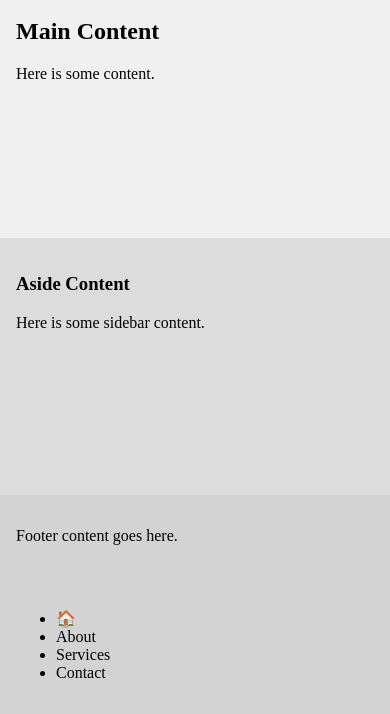
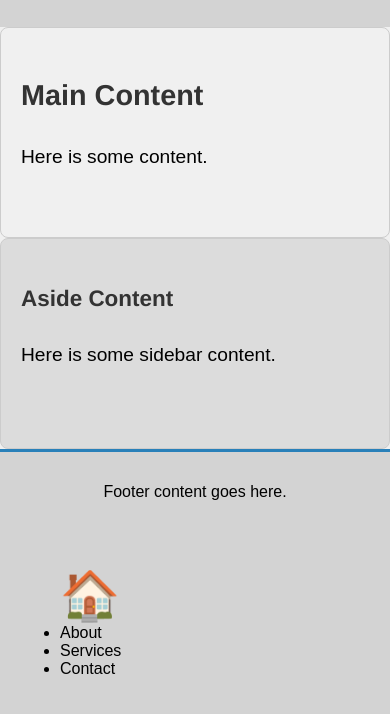
Before and after one commit to Rahmaabdelrazeq/alx_html_css, a plain HTML site: page css_basic/index.html in a window 390 px wide. Shown: the part 130-844 px from the top of the page. Drawn offline with Linux system fonts and the light colour scheme; files that its build step writes are made by us from their sources.

Commit message:
Update styles.css

```diff
--- a/css_basic/styles.css
+++ b/css_basic/styles.css
@@ -30,9 +30,9 @@ article {
   height: 300px;
 }
 
-/* <aside> will take up 1/3 of the width */
+
 aside {
-  flex: 1;                 /* Make aside take up 1 part */
+  flex: 1;
   padding: 1rem;
   overflow-y: auto;
   background-color: #dcdcdc;
@@ -41,12 +41,74 @@ aside {
 
 @media (max-width: 768px) {
   main {
-    flex-direction: column; /* Stack the article and aside vertically on smaller screens */
+    flex-direction: column;
   }
 
   article {
-    flex: 1; /* Take up full width on small screens */
+    flex: 1;
   }
+.logo {
+  font-size: 3rem;
+  color: #2c3e50;
+  margin-right: 10px;
+  display: inline-block;
+}
+body {
+  background-color: #f0f0f0;
+  font-family: Arial, sans-serif;
+  margin: 0;
+}
+
+header {
+  background-color:
+  color: white;
+  padding: 20px;
+}
+
+footer {
+  background-color:
+  color: white;
+  text-align: center;
+  padding: 15px;
+}
+h1, h2, h3 {
+  font-family: 'Helvetica Neue', sans-serif;
+  color: #333;
+}
+
+article, aside {
+  font-size: 1.2rem;
+  line-height: 1.6;
+}
+article, aside {
+  border: 1px solid #ccc;
+  padding: 20px;
+  border-radius: 8px;
+}
+
+footer {
+  border-top: 3px solid #2980b9;
+}
+a {
+  color: #2980b9;
+  text-decoration: none;
+}
+
+a:hover {
+  text-decoration: underline;
+}
+button {
+  background-color: #3498db;
+  color: white;
+  border: none;
+  padding: 10px 20px;
+  border-radius: 5px;
+  cursor: pointer;
+}
+
+button:hover {
+  background-color: #2980b9;
+}
 
   aside {
     flex: 1; /* Take up full width on small screens */
```
